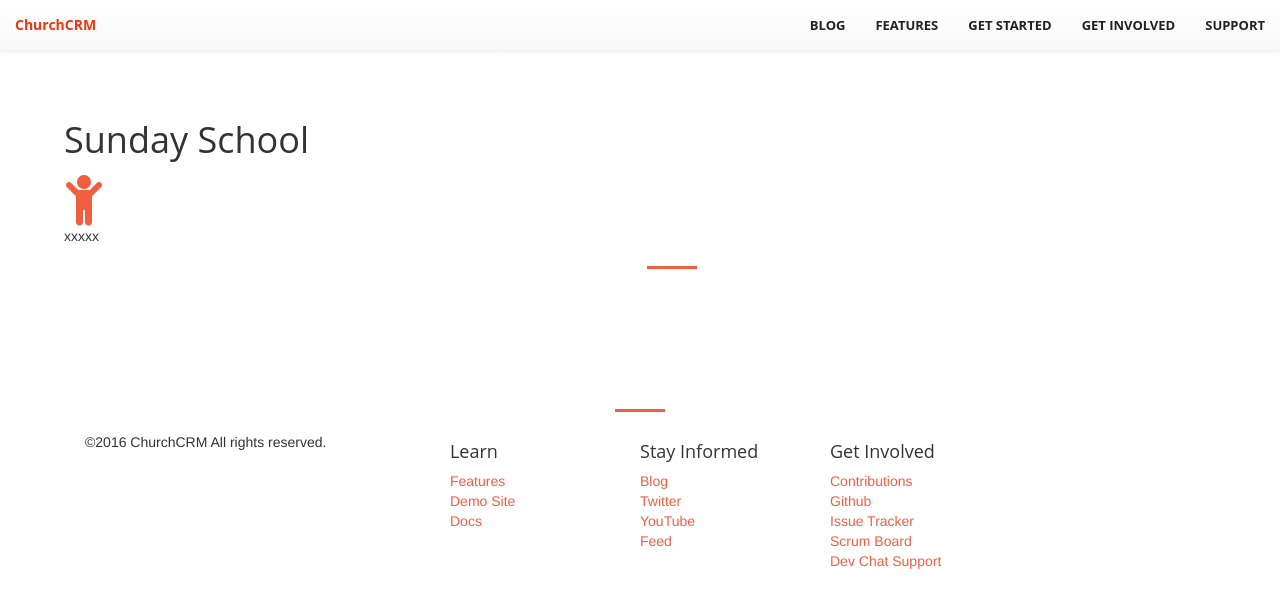
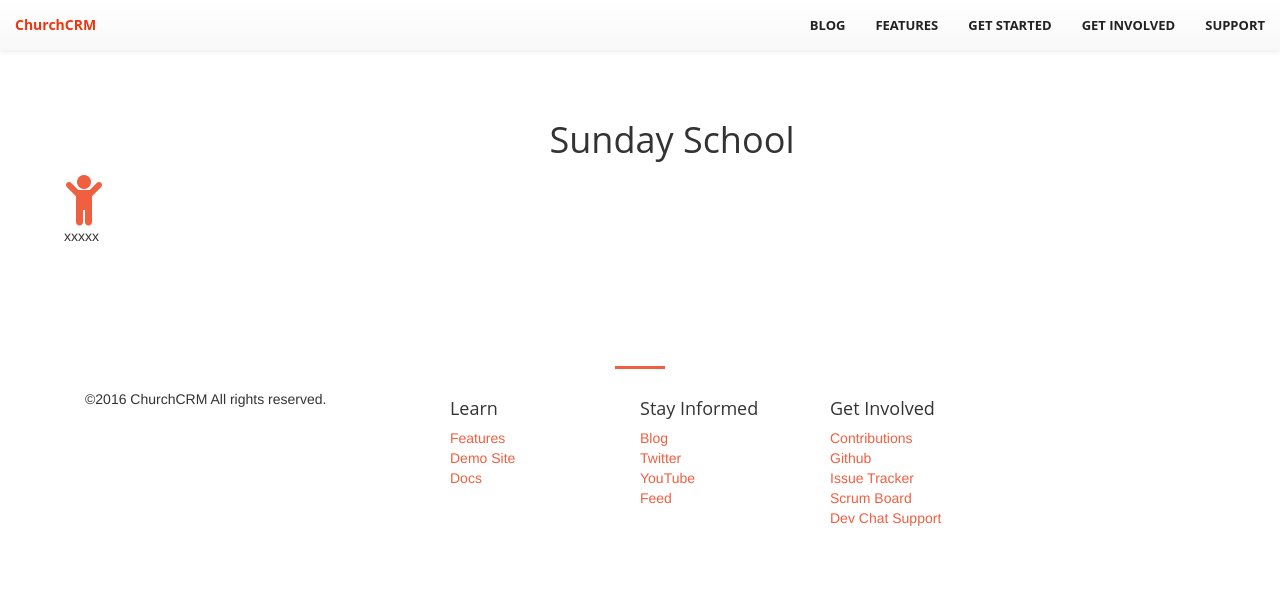
Before and after one commit to ChurchCRM/ChurchCRM.io, a Jekyll site: the page built from features-sunday-school.html, in a window 1280 px wide. Shown: the top 608 px of the page. Built offline with Jekyll 4.4.1, drawn with Linux system fonts in a browser that asks for light colours; nearby versions of some CDN libraries.

Commit message:
center features

```diff
--- a/_layouts/features.html
+++ b/_layouts/features.html
@@ -3,11 +3,14 @@
 ---
 <section id="main">
     <article class="post">
-        <h1>{{ page.title }}</h1>
-        <i class="fa fa-4x fa-{{ page.icon }} text-primary sr-icons"></i>
+        <div class="features-header">
+            <h1 class="text-center">{{ page.title }}</h1>
+            <i class="fa fa-4x fa-{{ page.icon }} text-primary sr-icons"></i>
+        </div>
+
         <div class="entry">
             {{ content }}
         </div>
-        <hr>
+
     </article>
 </section>
--- a/css/style.css
+++ b/css/style.css
@@ -505,3 +505,7 @@
     font-size: 27px;
     margin: 20px;
 }
+
+.features-header {
+    align-content: center;
+}
```
